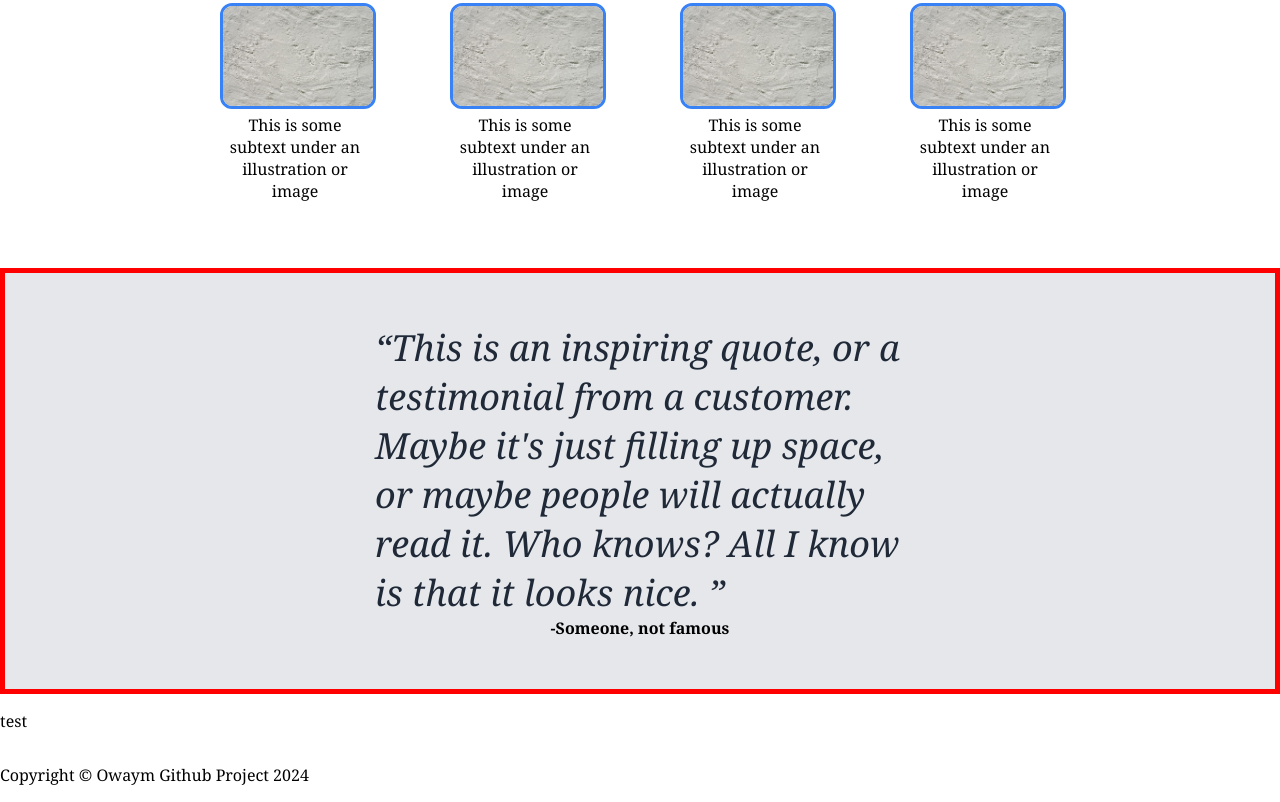
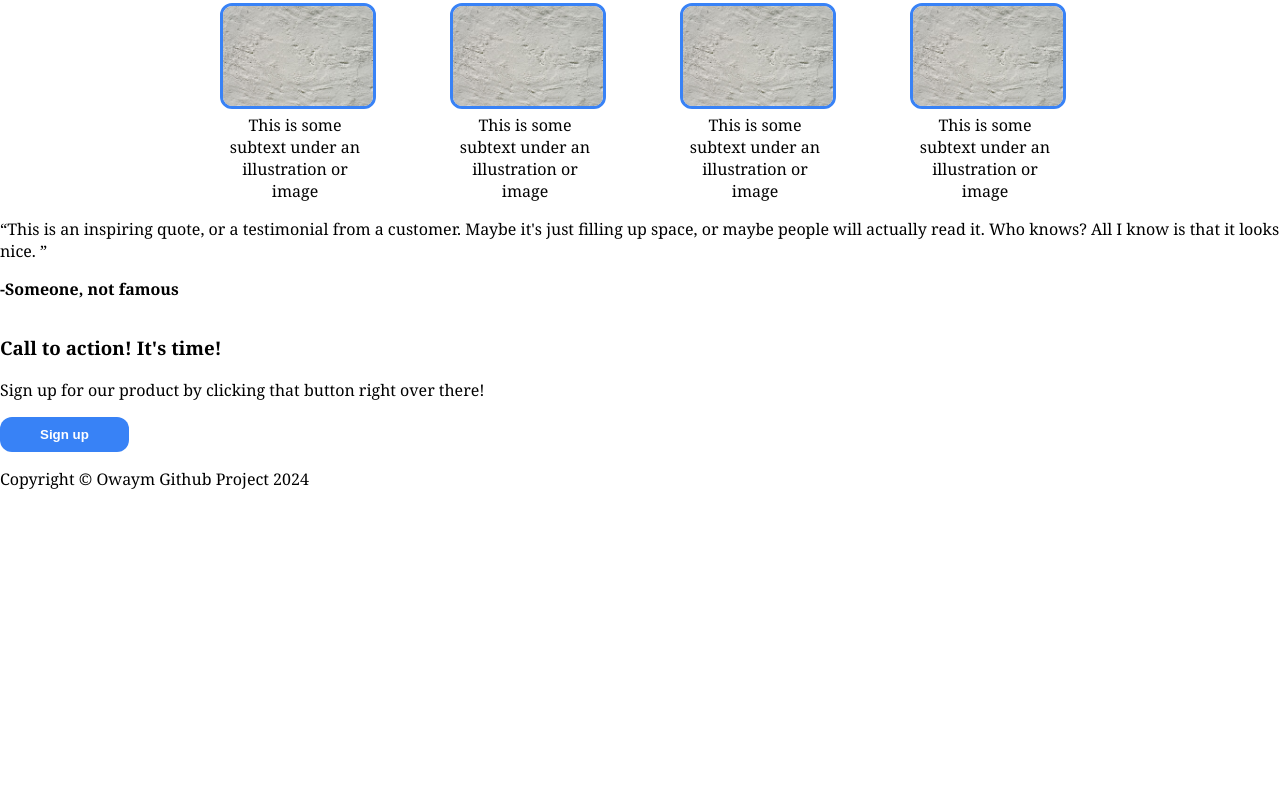
Before and after one commit to owaym/poject-landingpage, a plain HTML site: page index.html in a window 1280 px wide. Shown: the part 642-1444 px from the top of the page. After the commit the page ends 1148 px from the top, so only its background shows below. Drawn offline with Linux system fonts and the light colour scheme.

Commit message:
Added buttons for footer

```diff
--- a/index.html
+++ b/index.html
@@ -58,18 +58,27 @@
             </figure>
         </div>
 
-    <blockquote>
-        <q>This is an inspiring quote, or a testimonial from a customer. Maybe it's just filling up space, or maybe people will actually read it.
+    <section class="sect-head">
+        <div class="quote">
+            <q>This is an inspiring quote, or a testimonial from a customer. Maybe it's just filling up space, or maybe people will actually read it.
             Who knows? All I know is that it looks nice.
-        </q>
-        <footer><strong>-Someone, not famous</strong></footer>
-    </blockquote>
+            </q>
+        <p><strong>-Someone, not famous</strong></p>
+        </div>
+    </section>
 
-    <div class="call-to-action">
-        <p>test</p>
-    </div>
-
-    <div class="footer-btm">
+    <section class="cta-head">
+        <div class="cta">
+            <div class="cta-attr">
+                <h3>Call to action! It's time!</h3>
+                    <div class="cta-btn">
+                        <p>Sign up for our product by clicking that button right over there!</p>
+                        <button>Sign up</button>
+                    </div>
+            </div>
+        </div>
+    </section>
+    <div class="footer">
         <p>Copyright &copy; Owaym Github Project 2024</p>
     </div>
 
```
